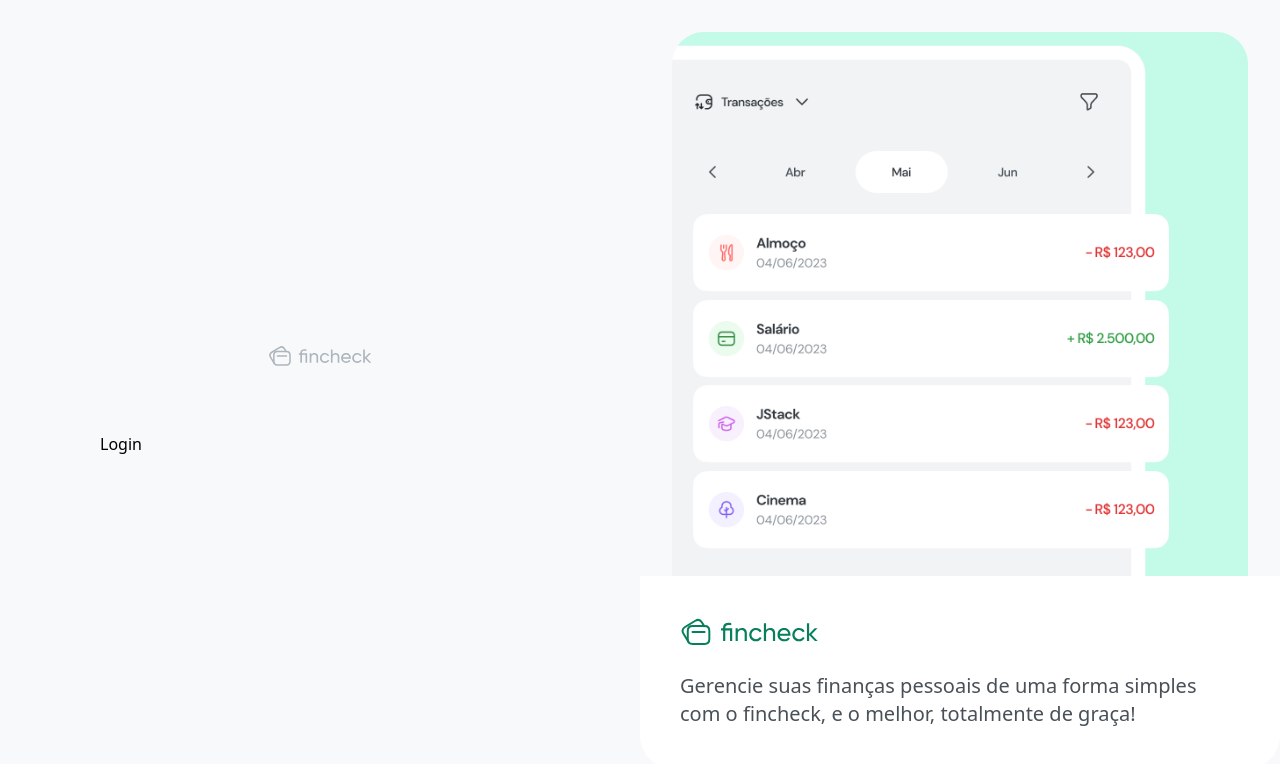
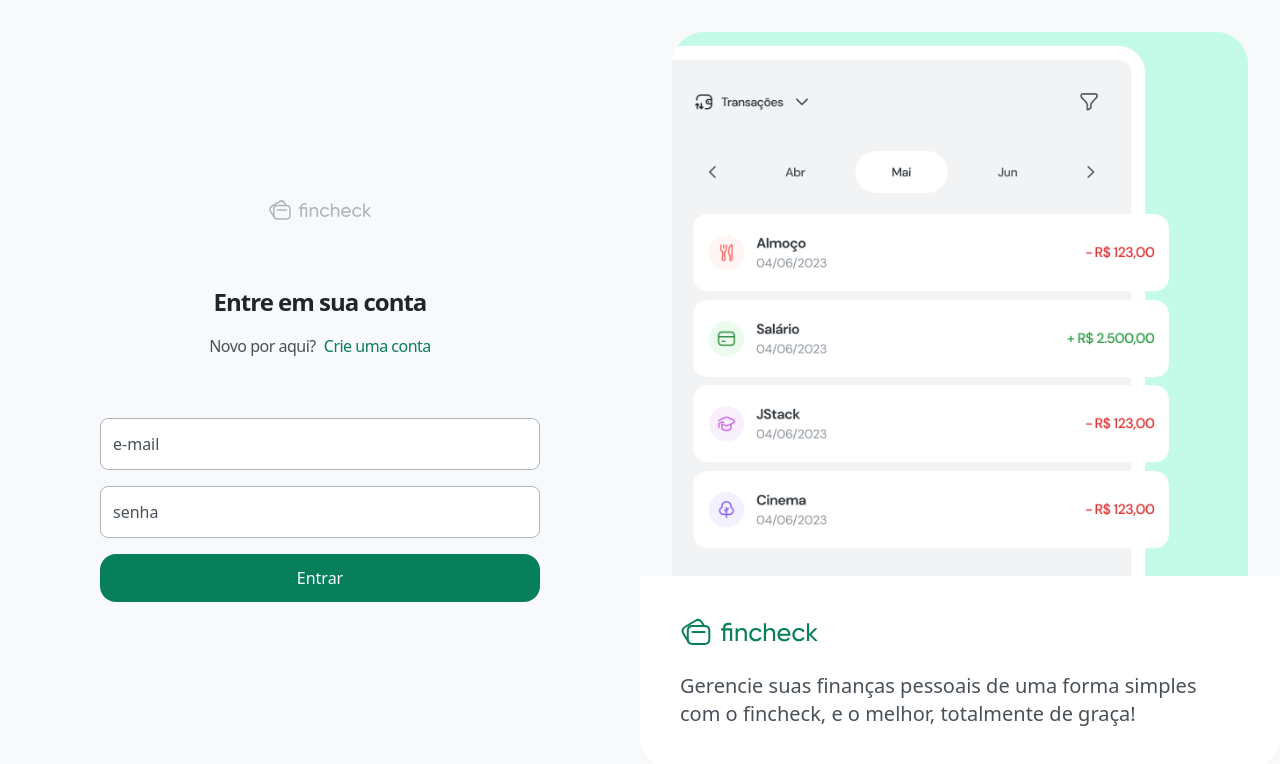
Before and after one commit to luizAlbuquerque0/FinCheck, a React (Vite) app: page /login in a window 1280 px wide. Shown: the top 764 px of the page. Built offline with nearby package versions, Linux system fonts and the light colour scheme.

Commit message:
adding login and register page

```diff
--- a/src/view/pages/Login/index.tsx
+++ b/src/view/pages/Login/index.tsx
@@ -1,7 +1,22 @@
+import { Link } from "react-router-dom";
+import { Input } from "../../components/Input";
+import { Button } from "../../components/Button";
+
 export function Login() {
   return (
-    <div>
-      Login
-    </div>
+    <>
+      <header className="flex flex-col items-center gap-4 text-center">
+        <h1 className="text-2xl font-bold text-gray-900 tracking-[-1px] ">Entre em sua conta</h1>
+        <p className="space-x-2">
+          <span className="text-gray-700 tracking-[-0.5px]">Novo por aqui?</span>
+          <Link to="/register " className="tracking-[-0.5px] font-medium text-teal-900">Crie uma conta</Link>
+        </p>
+      </header>
+      <form action="" className="mt-[60px] flex flex-col gap-4">
+        <Input type="email" placeholder="e-mail" name="email" />
+        <Input type="password" placeholder="senha" name="password" />
+        <Button type="submit" className="mt-2" >Entrar</Button>
+      </form>
+    </>
   )
 }
--- a/src/view/pages/Register/index.tsx
+++ b/src/view/pages/Register/index.tsx
@@ -1,7 +1,23 @@
+import { Link } from "react-router-dom";
+import { Button } from "../../components/Button";
+import { Input } from "../../components/Input";
+
 export function Register() {
   return (
-    <div>
-      Register
-    </div>
+    <>
+      <header className="flex flex-col items-center gap-4 text-center">
+        <h1 className="text-2xl font-bold text-gray-900 tracking-[-1px]">Crie sua conta</h1>
+        <p className="space-x-2">
+          <span className="text-gray-700 tracking-[-0.5px]">Já possui uma conta?</span>
+          <Link to="/login " className="tracking-[-0.5px] font-medium text-teal-900">Fazer login</Link>
+        </p>
+      </header>
+      <form action="" className="mt-[60px] flex flex-col gap-4">
+        <Input type="string" placeholder="Nome" name="nome" />
+        <Input type="email" placeholder="E-mail" name="email" />
+        <Input type="password" placeholder="Senha" name="password" />
+        <Button type="submit" className="mt-2">Criar conta</Button>
+      </form>
+    </>
   )
 }
```
